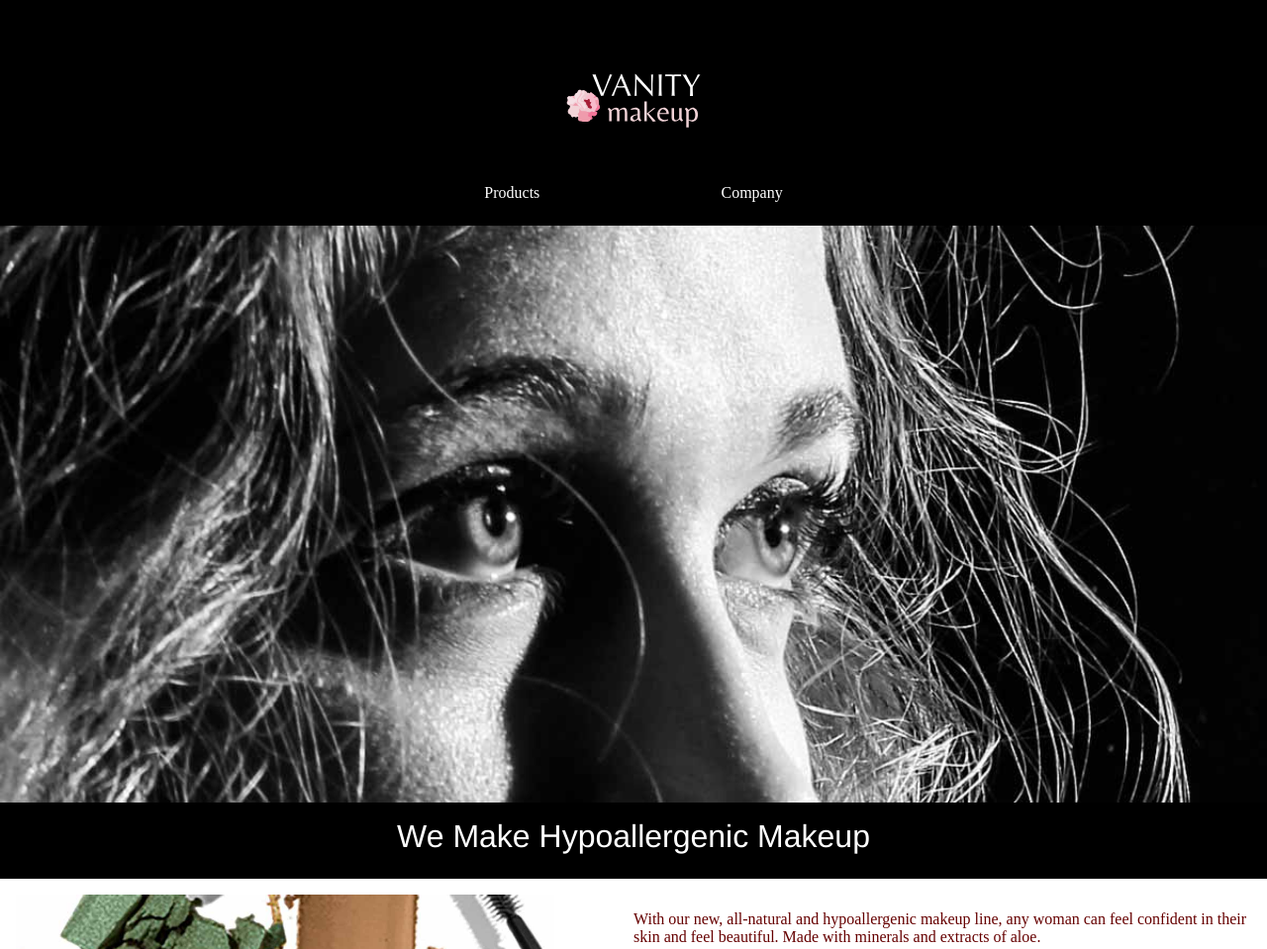
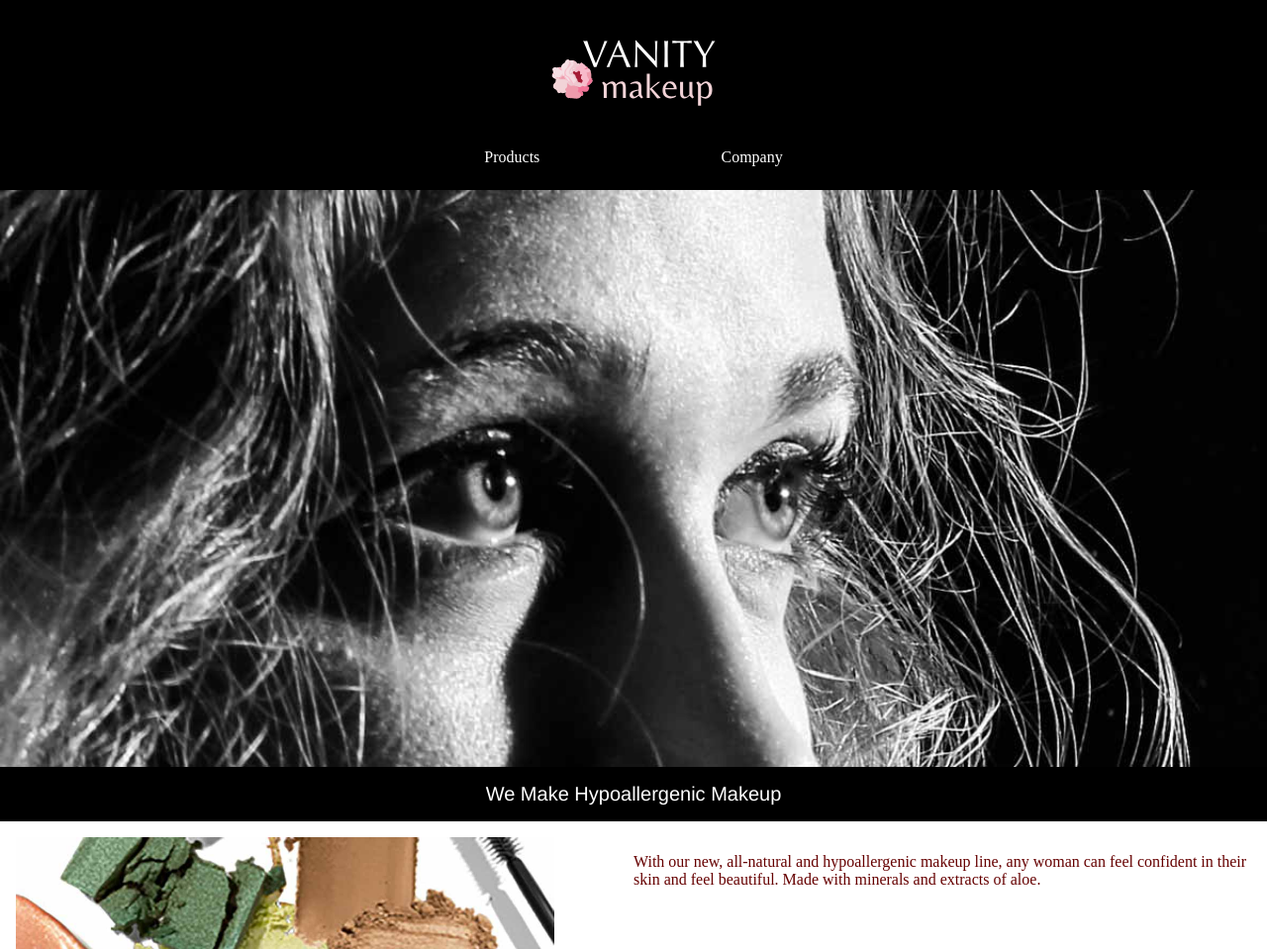
Before and after one commit to heathermcd12/assignment3, a plain HTML site: page index.html in a window 1280 px wide. Shown: the top 959 px of the page at 99% size. Drawn offline with Linux system fonts and the light colour scheme.

Commit message:
h1 problems

```diff
--- a/css/general.css
+++ b/css/general.css
@@ -42,18 +42,18 @@ article {
 
 h1 {
     margin: 0 0 1rem 0;
-    padding: 1rem 0 2.5rem 0;
+    padding: 1rem 0 2rem 0;
     text-align: center;
-    font-size: 2rem;
+    font-size: 1.25rem;
     font-weight: 200;
     color: white;
     font-family: Helvetica, Arial, sans-serif;
 }
 
 .logo {
-   width: 10rem;
+   width: 12rem;
     height: auto;
-    margin: 2.5rem auto 1rem auto;
+    margin: auto;
     padding: .5rem .5rem;
 }
 
@@ -236,7 +236,7 @@ figure {
 }
 
 .nav-bottom ul {
-    margin:2rem 0 1rem 0;
+    margin: 1rem 0 1rem 0;
     padding:0;
     background-color: black;
     text-align: center;
@@ -252,7 +252,7 @@ figure {
 .nav-bottom a:link,
 .nav-bottom a:visited {
     display: inline-block;
-    margin: 2.5rem 0 0 0;
+    margin: 1rem 0 0 0;
     padding: 1rem 5%;
 
 }
```
